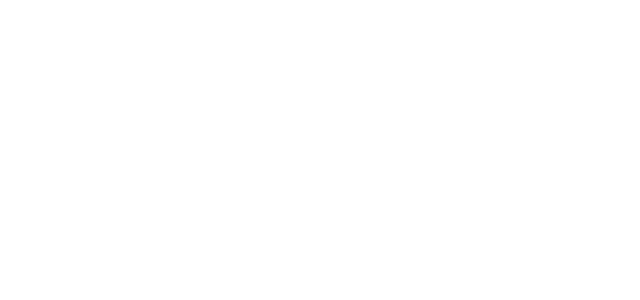
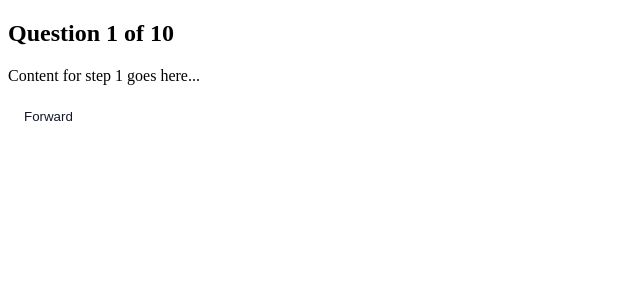
Before and after one commit to kathy-codes/lovebug-frontend, a React (Vite) app: page /quizmanager in a window 1280 px wide. Shown: the top 300 px of the page, without its empty margins (0-640 px from the left). Built offline with nearby package versions, Linux system fonts and the light colour scheme.

Commit message:
add step manager

```diff
--- a/src/App.jsx
+++ b/src/App.jsx
@@ -4,7 +4,6 @@
 
 
 function App() {
-  const [count, setCount] = useState(0)
 
   return (
     <>
--- a/src/components/Button/Button.scss
+++ b/src/components/Button/Button.scss
@@ -3,7 +3,6 @@
 @use "../../styles/mixins" as *;
 
 .button {
-    font-family: $font-family-primary;
     display: inline-flex;
     justify-content: center;
     align-items: center;
@@ -15,8 +14,8 @@
     cursor: pointer;
 
     &--primary {
-        background-color: $color-primary-indigo;
-        color: $color-primary-white;
+        background-color: $color-primary-white;
+        color: $color-primary-black;
 
         &:hover {
             opacity: 80%;
--- a/src/pages/QuizManager/QuizManager.jsx
+++ b/src/pages/QuizManager/QuizManager.jsx
@@ -1,13 +1,51 @@
 import { useParams } from "react-router-dom";
 import { useState, useEffect } from "react";
+import Button from "../../components/Button/Button.jsx";
 import "./QuizManager.scss";
 
 const QuizManager = () => {
-    const [count, setCount] = useState(0)
+    // We have 10 steps. Let's use 1-based indexing for the UI.
+    const [step, setStep] = useState(1);
+    const totalSteps = 10;
+
+    const handleNext = () => {
+        if (step < totalSteps) {
+            setStep((prev) => prev + 1);
+        }
+    };
+
+    const handlePrev = () => {
+        if (step > 1) {
+            setStep((prev) => prev - 1);
+        }
+    };
+
+    const handleSubmit = () => {
+        console.log("Quiz submitted!");
+        // Add your submit logic here
+    };
 
     return (
-        <>
-        </>
+        <div className="quiz-manager">
+            <h2>Question {step} of {totalSteps}</h2>
+
+            <div className="quiz-content">
+                {/* Placeholder for the question presentation */}
+                <p>Content for step {step} goes here...</p>
+            </div>
+
+            <div className="quiz-controls">
+                {step > 1 && (
+                    <Button onClick={handlePrev}>Back</Button>
+                )}
+
+                {step < totalSteps ? (
+                    <Button onClick={handleNext}>Forward</Button>
+                ) : (
+                    <Button onClick={handleSubmit}>Submit</Button>
+                )}
+            </div>
+        </div>
     );
 };
 
```
